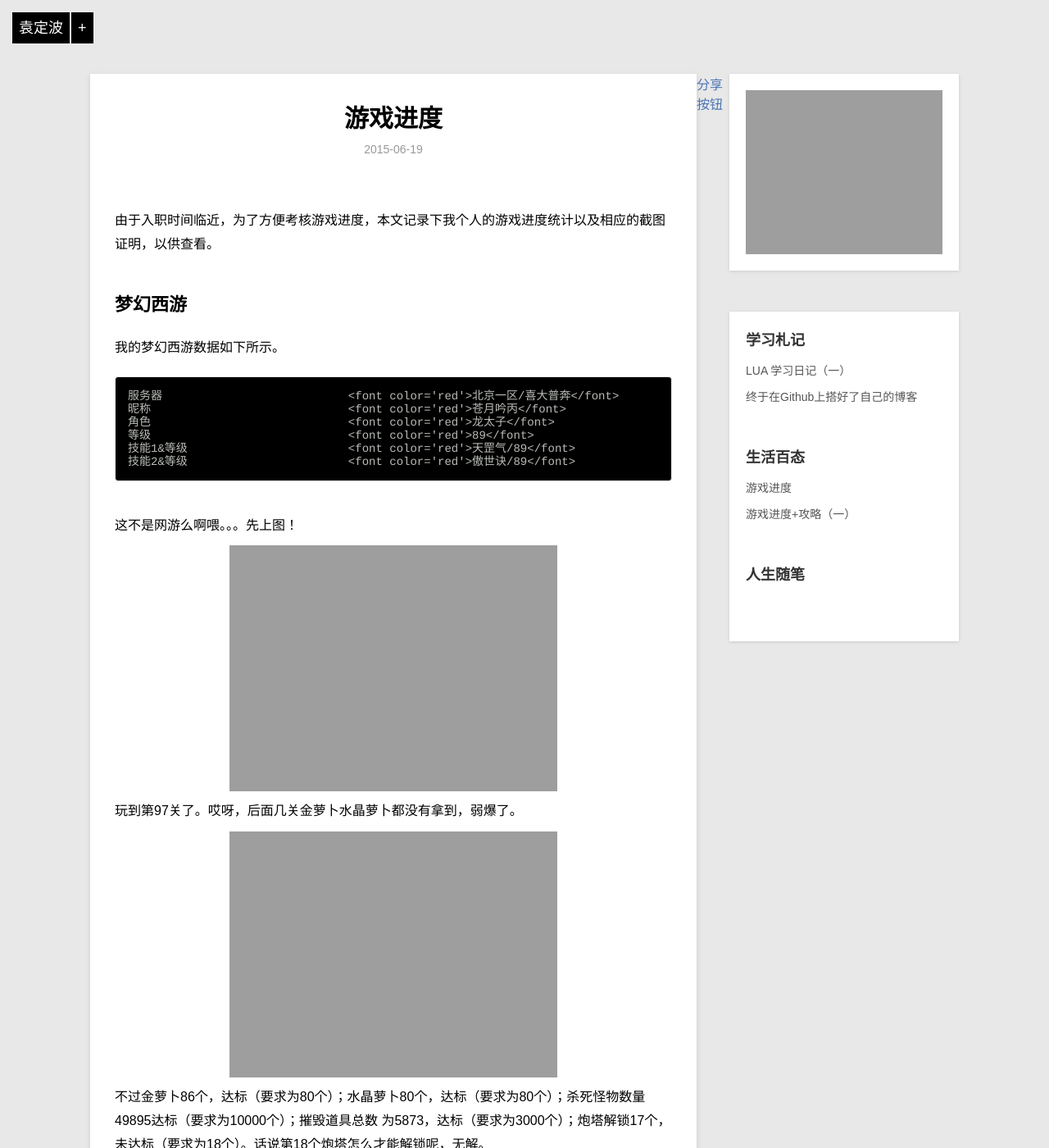
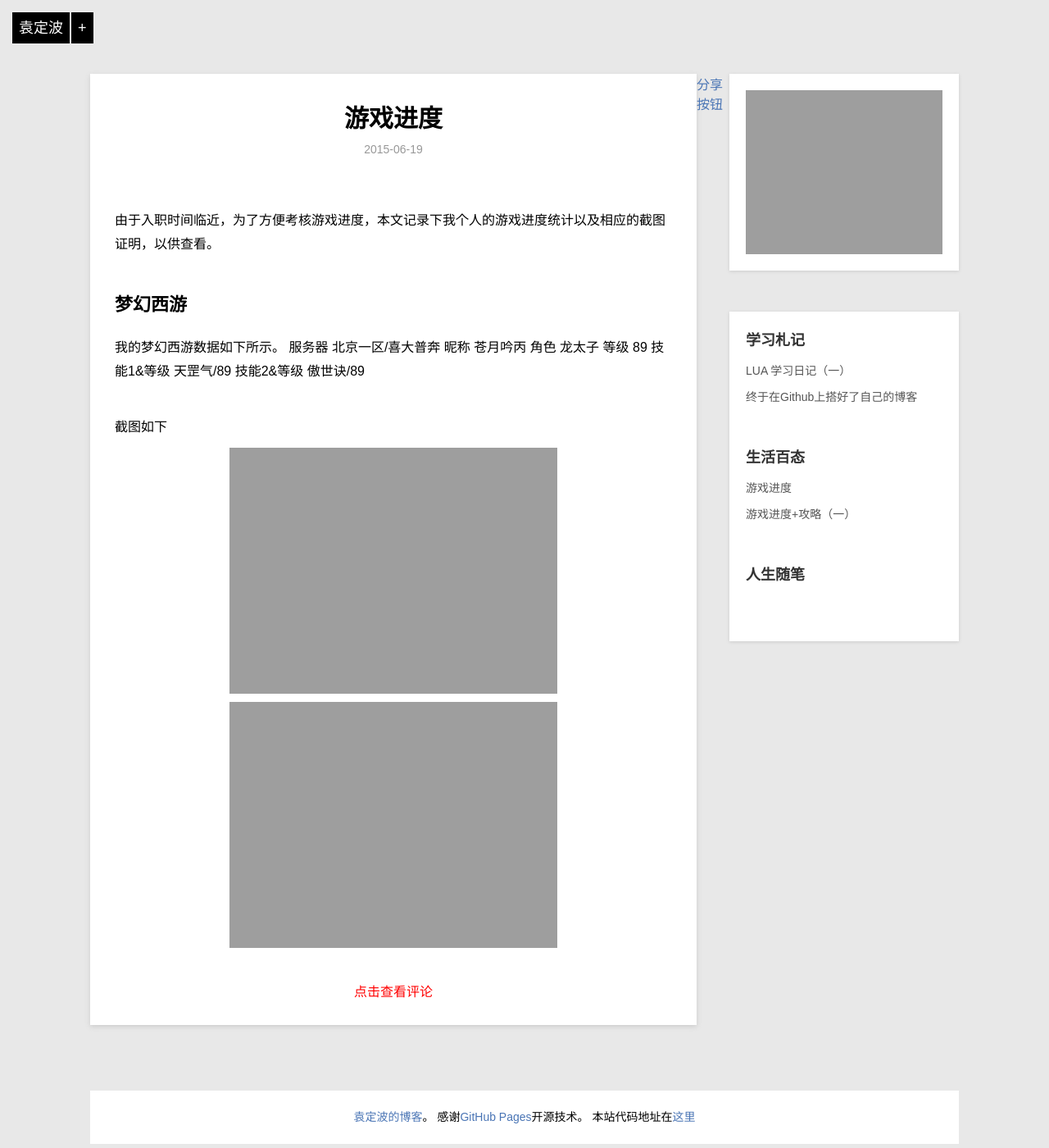
Before and after one commit to BigWavelet/BigWavelet.github.io, a Jekyll site: the page built from _posts/opinion/2015-06-19-bigwavelet-game-02.md, in a window 1280 px wide and 1400 px high. Shown: the whole window at 82% size. Built offline with Jekyll 4.4.1, drawn with Linux system fonts in a browser that asks for light colours; nearby versions of some CDN libraries; Markdown is read by kramdown in place of the engine named in the settings; comment, search, counter and statistics services are not loaded; some of the changed text lies outside the part shown; grey boxes are pictures that could not be loaded.

Commit message:
game information

```diff
--- a/_posts/opinion/2015-06-19-bigwavelet-game-02.md
+++ b/_posts/opinion/2015-06-19-bigwavelet-game-02.md
@@ -10,23 +10,14 @@
 ## 梦幻西游
 
 我的梦幻西游数据如下所示。
-
-	服务器		 		<font color='red'>北京一区/喜大普奔</font>
-	昵称		 		<font color='red'>苍月吟丙</font>
-	角色		 		<font color='red'>龙太子</font>
-	等级		 		<font color='red'>89</font>
-	技能1&等级	 		<font color='red'>天罡气/89</font>
-	技能2&等级	 		<font color='red'>傲世诀/89</font>
+	服务器		 				北京一区/喜大普奔
+	昵称		 				苍月吟丙
+	角色		 				龙太子
+	等级		 				89
+	技能1&等级	 				天罡气/89
+	技能2&等级	 				傲世诀/89
 
 
-
-这不是网游么啊喂。。。先上图！
-![hello world](http://bigwavelet.github.io/images/post/baoweiluobo_3.PNG)
-玩到第97关了。哎呀，后面几关金萝卜水晶萝卜都没有拿到，弱爆了。
-![hello world](http://bigwavelet.github.io/images/post/baoweiluobo_2.PNG)
-不过金萝卜86个，达标（要求为80个）；水晶萝卜80个，达标（要求为80个）；杀死怪物数量49895达标（要求为10000个）；摧毁道具总数
-为5873，达标（要求为3000个）；炮塔解锁17个，未达标（要求为18个）。话说第18个炮塔怎么才能解锁呢，无解。
-![hello world](http://bigwavelet.github.io/images/post/baoweiluobo_1.PNG)
-
-接下来谈谈自己玩保卫萝卜的经历吧。我自己先玩了20多关，觉得唯一比较关键的就是炮塔位置的摆放。而要打隐藏道具的话，多玩几次就
-知道隐藏道具在什么位置了。而这个游戏实在没什么意思。于是乎，我无耻地照着攻略玩完了接下来的关卡。给一个不错的[<font color='red'>攻略</font>](http://pan.baidu.com/share/link?shareid=463130&uk=487907638)
+截图如下
+![hello world](http://bigwavelet.github.io/images/post/menghuan1.PNG)
+![hello world](http://bigwavelet.github.io/images/post/menghuan2.PNG)
```
Also changed, not shown: images/post/carrot1.PNG (added), images/post/carrot2.PNG (added), images/post/coc1.PNG (added), images/post/coc2.PNG (added), images/post/coc3.PNG (added), images/post/dota1.PNG (added), images/post/dota3.PNG (added), images/post/farm2.PNG (added), 10 other files.
